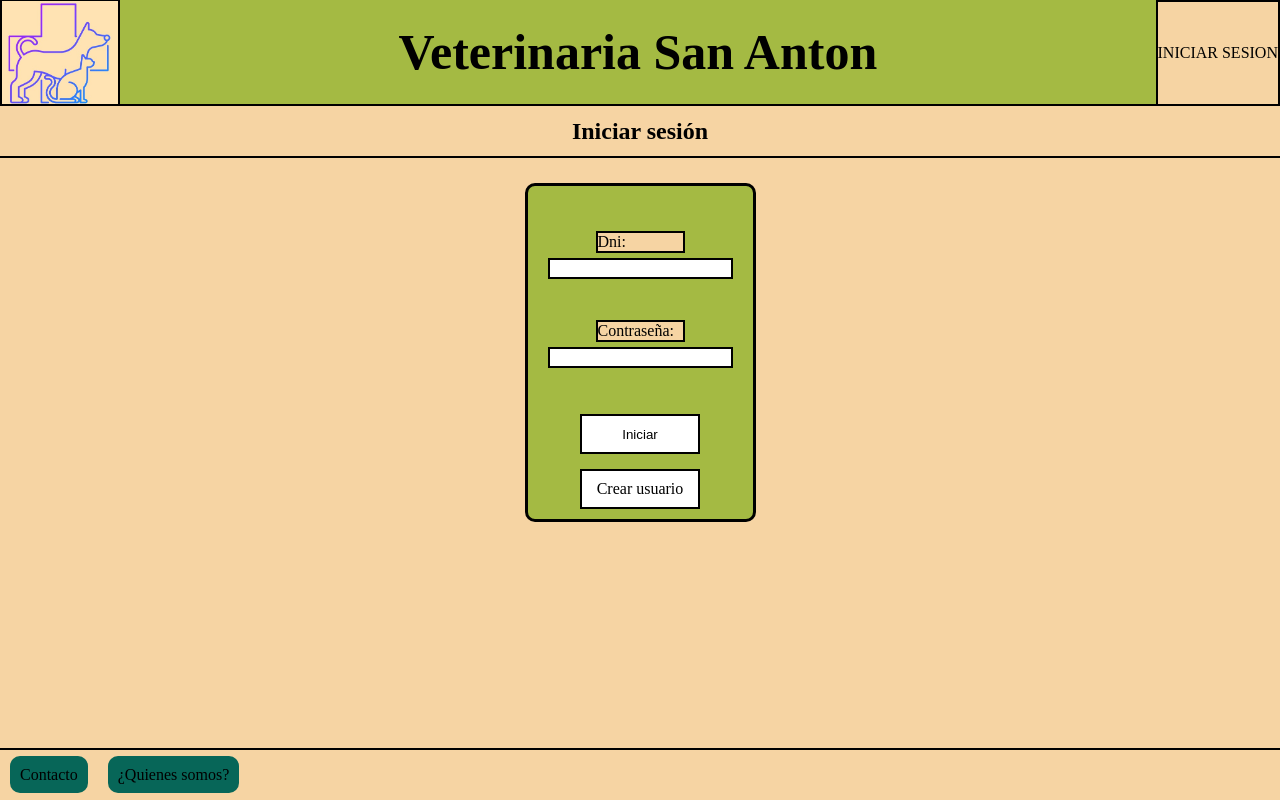
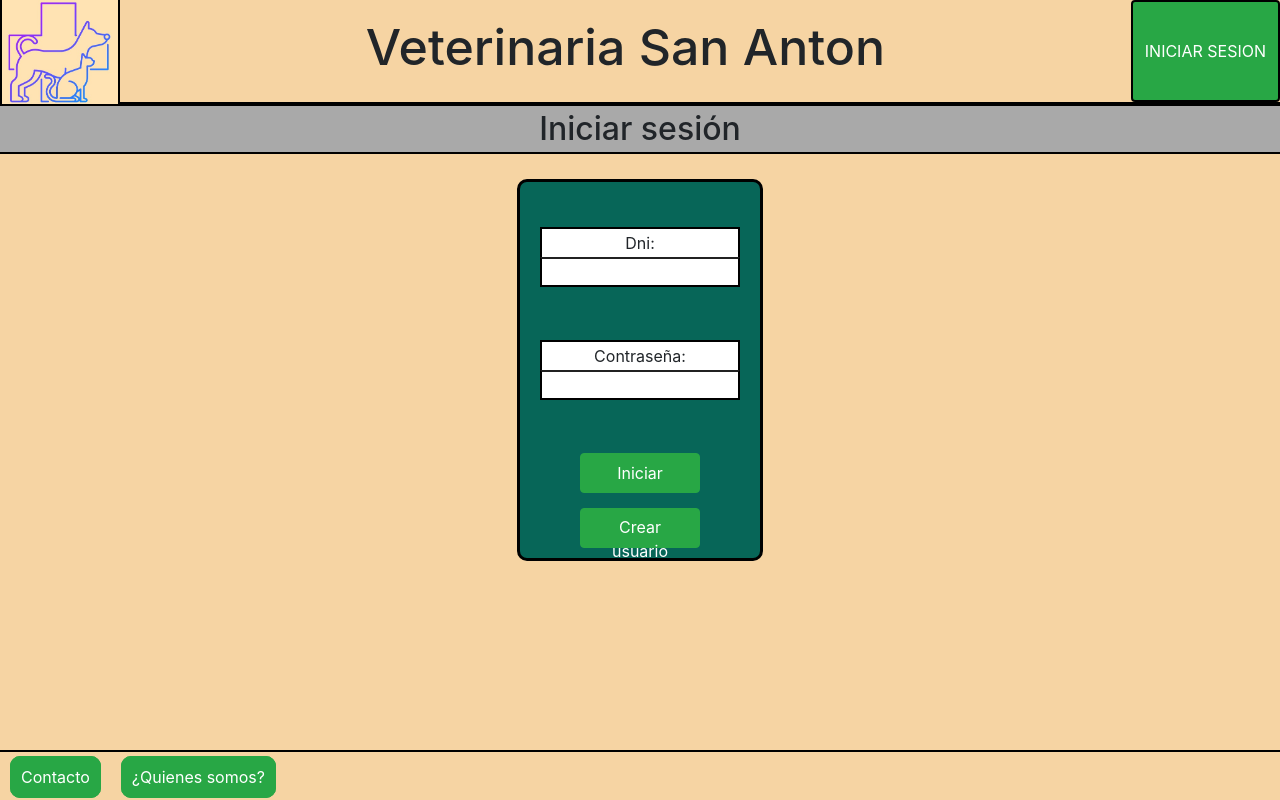
Before and after one commit to MAlejoM/Trabajo-practico-EG, a PHP site: page /login.php in a window 1280 px wide. Run offline with PHP 8.4, Linux system fonts and the light colour scheme.

Commit message:
agregados y modificaciones esteticas

```diff
--- a/codigo/footer.php
+++ b/codigo/footer.php
@@ -4,8 +4,8 @@
   <body>
     <footer>
       <div class="footer-btns">
-        <a href="contacto.php"><div class="pulser">Contacto</div></a>
-        <a href="quienesSomos.php"><div class="pulser">¿Quienes somos?</div></a>
+        <a href="contacto.php"><div class="btn btn-success">Contacto</div></a>
+        <a href="quienesSomos.php"><div class="btn btn-success">¿Quienes somos?</div></a>
       </div>
     </footer>
   </body>
--- a/codigo/header.php
+++ b/codigo/header.php
@@ -3,6 +3,7 @@
 <head>
   <title>Veterinaria San Anton</title>
   <link rel="stylesheet" type="text/css" href="public/style.css?v=0">
+  <link href="https://stackpath.bootstrapcdn.com/bootstrap/4.3.1/css/bootstrap.min.css" rel="stylesheet" integrity="sha384-ggOyR0iXCbMQv3Xipma34MD+dH/1fQ784/j6cY/iJTQUOhcWr7x9JvoRxT2MZw1T" crossorigin="anonymous">
 </head>
 <body>
   <header>
@@ -15,14 +16,18 @@
       session_start();
       if(isset($_SESSION['dni'])){
         ?>
-      <a href="miPerfil.php">
+      <a href="miPerfil.php" style="text-decoration: none; border-bottom: 2px solid rgb(0, 0, 0);">
         <img src="public/img/Perfil.jpeg" alt="Descripción de la imagen">
       </a>
       <?php }else{ ?>
-      <a href="login.php">
+      <a href="login.php" class="btn btn-success" style="text-decoration: none; border-bottom: 2px solid rgb(0, 0, 0); ">
         INICIAR SESION
       </a>
       <?php } ?>
     </div>
 
   </header>
+  <script src="https://code.jquery.com/jquery-3.3.1.slim.min.js" integrity="sha384-q8i/X+965DzO0rT7abK41JStQIAqVgRVzpbzo5smXKp4YfRvH+8abtTE1Pi6jizo" crossorigin="anonymous"></script>
+
+  <script src="https://cdn.jsdelivr.net/npm/bootstrap@5.3.2/dist/js/bootstrap.bundle.min.js" integrity="sha384-C6RzsynM9kWDrMNeT87bh95OGNyZPhcTNXj1NW7RuBCsyN/o0jlpcV8Qyq46cDfL" crossorigin="anonymous"></script>
+</body>
--- a/codigo/login.php
+++ b/codigo/login.php
@@ -39,17 +39,17 @@ if (isset($_POST['dni']) && isset($_POST['contrasenia'])) {
 
 ?>
 
-<div><h2 class="inicio">Iniciar sesión</h2></div>
+<div><h2>Iniciar sesión</h2></div>
 <div class="formLogin-signup">
   <form method="post" action="login.php" class="formulario">
-    <label for="username" style="border: 2px solid black; width: 85px;">Dni:</label>
+    <label for="username" >Dni:</label>
     <input type="number" name="dni" required><br><br>
-    <label for="password" style="border: 2px solid black; width: 85px;">Contraseña:</label>
+    <label for="password" >Contraseña:</label>
     <input type="password" name="contrasenia" required><br><br>
-    <input type="submit" value="Iniciar" class="pulser">
+    <input type="submit" value="Iniciar" class="btn btn-success">
   </form>
   <div>
-    <a href="signup.php" class="crear pulser">Crear usuario</a>
+    <a href="signup.php" class="btn btn-success">Crear usuario</a>
   </div>
 </div>
 
--- a/codigo/public/style.css
+++ b/codigo/public/style.css
@@ -16,7 +16,6 @@ footer{
   display: inline;
   padding: 10px;
   margin: 10px;
-  background:rgb(7,102,88);
   border-radius: 10px;
 }
 
@@ -33,14 +32,14 @@ footer{
 /*header*/
 
 .header-btns { /* Es el div que contiene los botones del header(logo y perfil)  */
-  background-color: rgb(246,212,163);
   display: flex;
   justify-content: space-between;
   height: 104px;
   padding: 0;
   border: 0;
   margin: 0;
-  background-color: rgb(164,186,67);
+  background-color: rgb(246,212,163);
+  border-bottom: 2px solid rgb(0, 0, 0);
 }
 
 .header-btns a{
@@ -81,13 +80,36 @@ h1 {
   text-align: center;
   font-size: 50px;
   justify-content: center;
-  background-color: rgb(164,186,67);
+  background-color: rgb(246,212,163);
   display: flex;
   align-items: center;
   justify-content: center;
 }
 
+h2{
+  background-color: darkgrey;
+  display: flex;
+  justify-content: center;
+  align-items: center;
+  border-bottom: 2px solid rgb(0, 0, 0);
+  border-top: 2px solid rgb(0, 0, 0);
+  height: 50px;
+  margin: 0;
+  padding: 0;
+}
+
+h3{
+  background-color: rgb(7,102,88);
+  display: flex;
+  justify-content: center;
+  align-items: center;
+}
 /*login*/
+
+.btn btn-success{
+  background-color: rgb(7,102,88);
+
+}
 
 .formLogin-signup{
   display: flex;
@@ -95,13 +117,14 @@ h1 {
   align-items: center;
   flex-direction: column;
   max-width: 400px;
-  background-color: rgb(164,186,67);
+  background-color: rgb(7,102,88);
   border: 3px solid rgb(0, 0, 0);
   border-radius: 10px;
   padding: 10px;
   margin-top: 25px;
   margin-left: auto; /* Added to center horizontally */
   margin-right: auto; /* Added to center horizontally */
+  margin-bottom: 25px;
 }
 
 .formulario{
@@ -110,8 +133,7 @@ h1 {
   align-items: center;
   flex-direction: column;
   max-width: 400px;
-  background-color: rgb(164,186,67);
-  border: 0px;
+  background-color: rgb(7,102,88);
   padding: 10px;
   margin-top: 25px;
   margin-left: auto; /* Added to center horizontally */
@@ -126,7 +148,7 @@ input[type="submit"] {
 .formLogin-signup div{
   width: 120px;
   height: 40px;
-
+  background-color: rgb(7,102,88);
   display: flex;
 
 }
@@ -139,17 +161,6 @@ input[type="submit"] {
   display: flex;
   align-items: center;
   justify-content: center;
-}
-
-.pulser{
-  transition-duration: 250ms;
-  transition-property: background-color;
-  transition-timing-function: cubic-bezier(x1 y1, x2 y2);
-}
-
-.pulser:hover{
-  background-color: rgb(7,102,88);
-  box-shadow: 0 0 0px;
 }
 
 /*signup*/
@@ -184,6 +195,23 @@ input[type="submit"] {
   display: flex;
   flex-direction: row;
   width: 100%;
+
+}
+
+.menuPpal{
+  display: flex;
+  flex-direction: column;
+  width: 100%;
+  margin-top: 25px;
+  background-color: rgb(7,102,88);
+  border: 2px solid rgb(0, 0, 0);
+  border-radius: 10px;
+  max-width: 750px;
+}
+
+img{
+  object-fit: contain;
+  background-color: rgb(7,102,88);
 
 }
 
@@ -273,11 +301,23 @@ ul {
 
 input{
   margin-bottom: 5px;
-  margin-top: 5px;
   background-color: white;
-  border: 2px solid rgb(0, 0, 0);
+  border-bottom: 2px solid rgb(0, 0, 0);
+  border-left: 2px solid rgb(0, 0, 0);
+  border-right: 2px solid rgb(0, 0, 0);
+  height: 30px;
+  width: 200px;
 }
 
 label{
-  border: 2px solid rgb(0, 0, 0);
+  border-top: 2px solid rgb(0, 0, 0);
+  border-left: 2px solid rgb(0, 0, 0);
+  border-right: 2px solid rgb(0, 0, 0);
+  background-color: white;
+  margin-bottom: 0px;
+  height: 30px;
+  width: 200px;
+  display: flex;
+  align-items: center;
+  justify-content: center;
 }
--- a/codigo/signup.php
+++ b/codigo/signup.php
@@ -4,7 +4,7 @@
   include("header.php");
 
 ?>
-<div><h2 class="registro">Registro</h2></div>
+<div><h2>Registro</h2></div>
   <div>
     <form method="POST" action="validacion.php" class="formLogin-signup">
       <label for="nombre">Nombre:</label>
@@ -25,7 +25,7 @@
       <label for="password">Contraseña nuevamente:</label>
       <input type="text" name="passwordDuplicada" required><br><br>
 
-      <input type="submit" value="Registrarse" class="pulser">
+      <input type="submit" value="Registrarse" class="btn btn-success">
     </form>
   </div>
 <?php
--- a/codigo/validacion.php
+++ b/codigo/validacion.php
@@ -36,7 +36,7 @@ if ($_SERVER['REQUEST_METHOD'] == 'POST') {
             <link rel="stylesheet" type="text/css" href="style.css">
           </head>
           <div><h2 class="validacion">Validacion de codigo</h2></div>
-          <form method='POST' action='confirmacionValidacion.php' class="formularios">
+          <form method='POST' action='confirmacionValidacion.php' class="formulario">
 
             <input type='hidden' name='nombre' value='<?php echo $nombre; ?>'>
             <input type='hidden' name='apellido' value='<?php echo $apellido; ?>'>
@@ -49,9 +49,6 @@ if ($_SERVER['REQUEST_METHOD'] == 'POST') {
           </form>
 
           <?php
-
-
-
         } else {
           echo "<h1>error, las 2 contraseñas son distintas</h1>";
         }
```
Also changed, not shown: codigo/index.php (+4 -2 lines).
